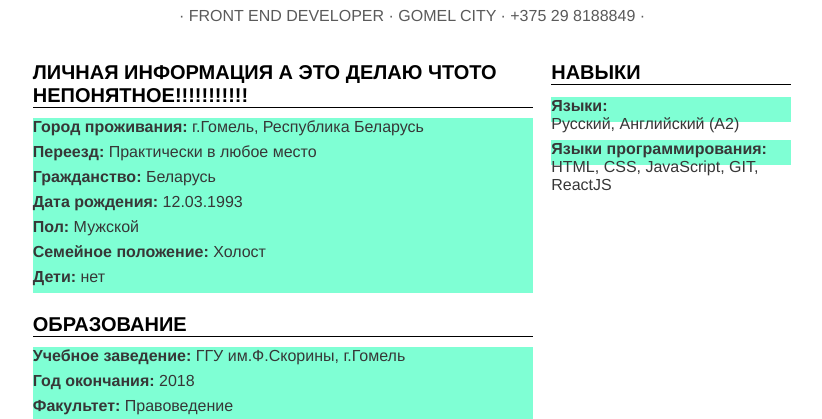
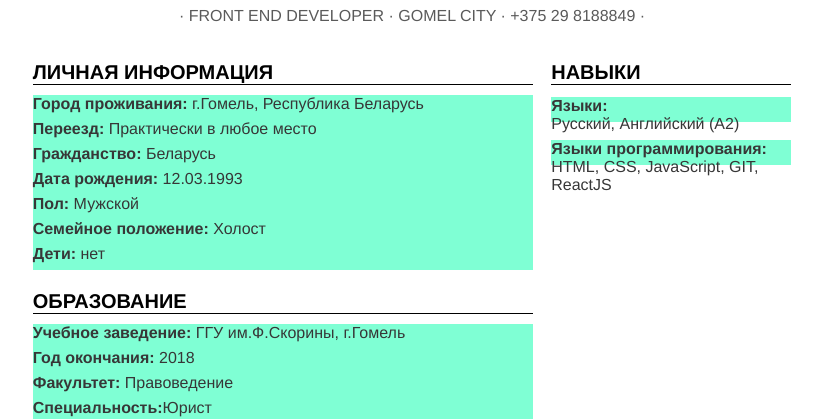
Before and after one commit to sivyankof/CV_Artem, a plain HTML site: page index.html in a window 1280 px wide. Shown: the part 374-793 px from the top of the page, without its empty margins (228-1050 px from the left). Drawn offline with Linux system fonts and the light colour scheme.

Commit message:
делаю оригинал

```diff
--- a/index.html
+++ b/index.html
@@ -15,7 +15,7 @@
         <div class="flex_container">
               <div class="title_select">
                 <h3>
-                          Личная информация А это Делаю чтото непонятное!!!!!!!!!!!
+                          Личная информация
                 </h3>
                   <ul class="personal_info">
                     <li><b>Город проживания:</b> г.Гомель, Республика Беларусь</li>
```
